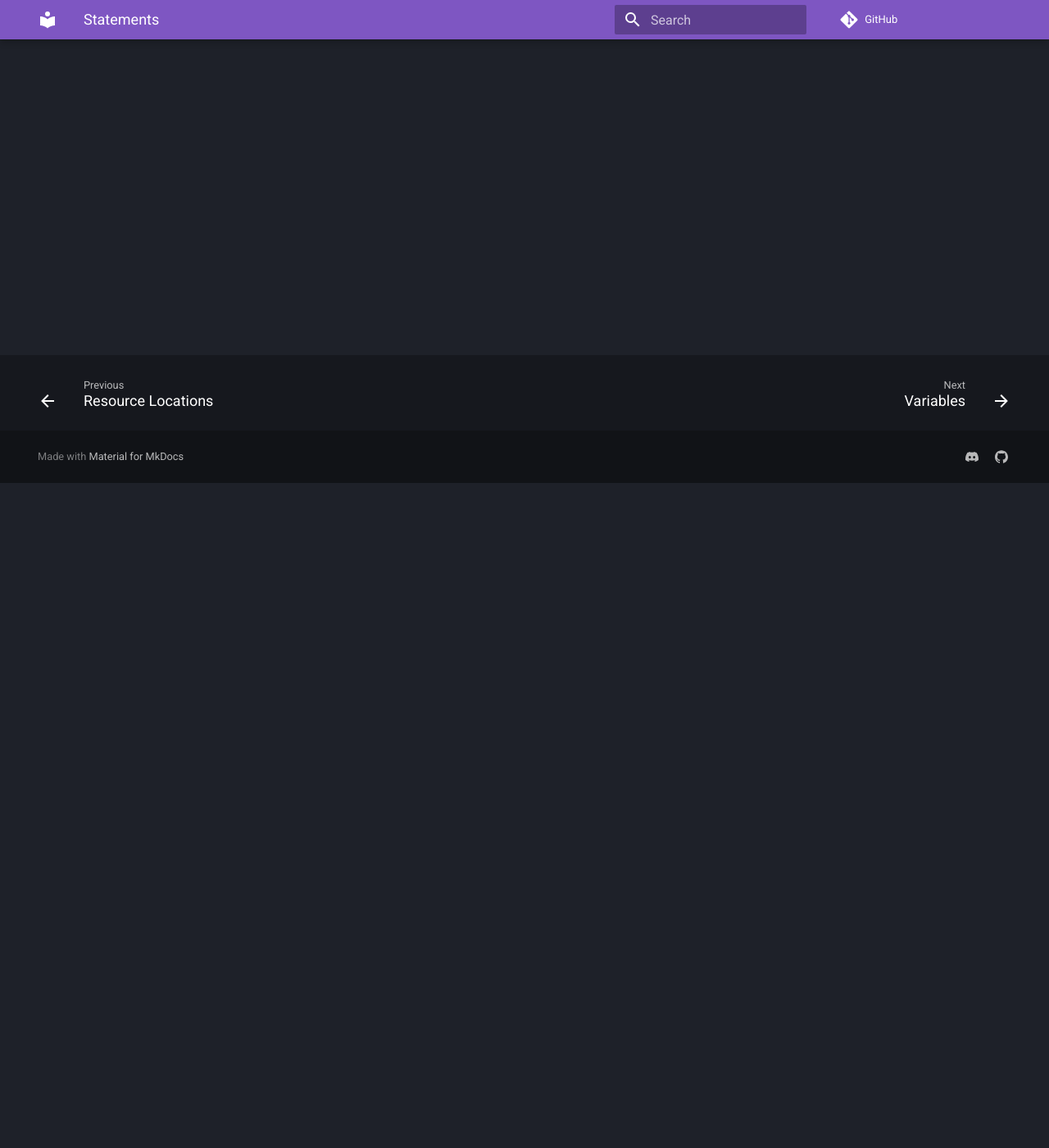
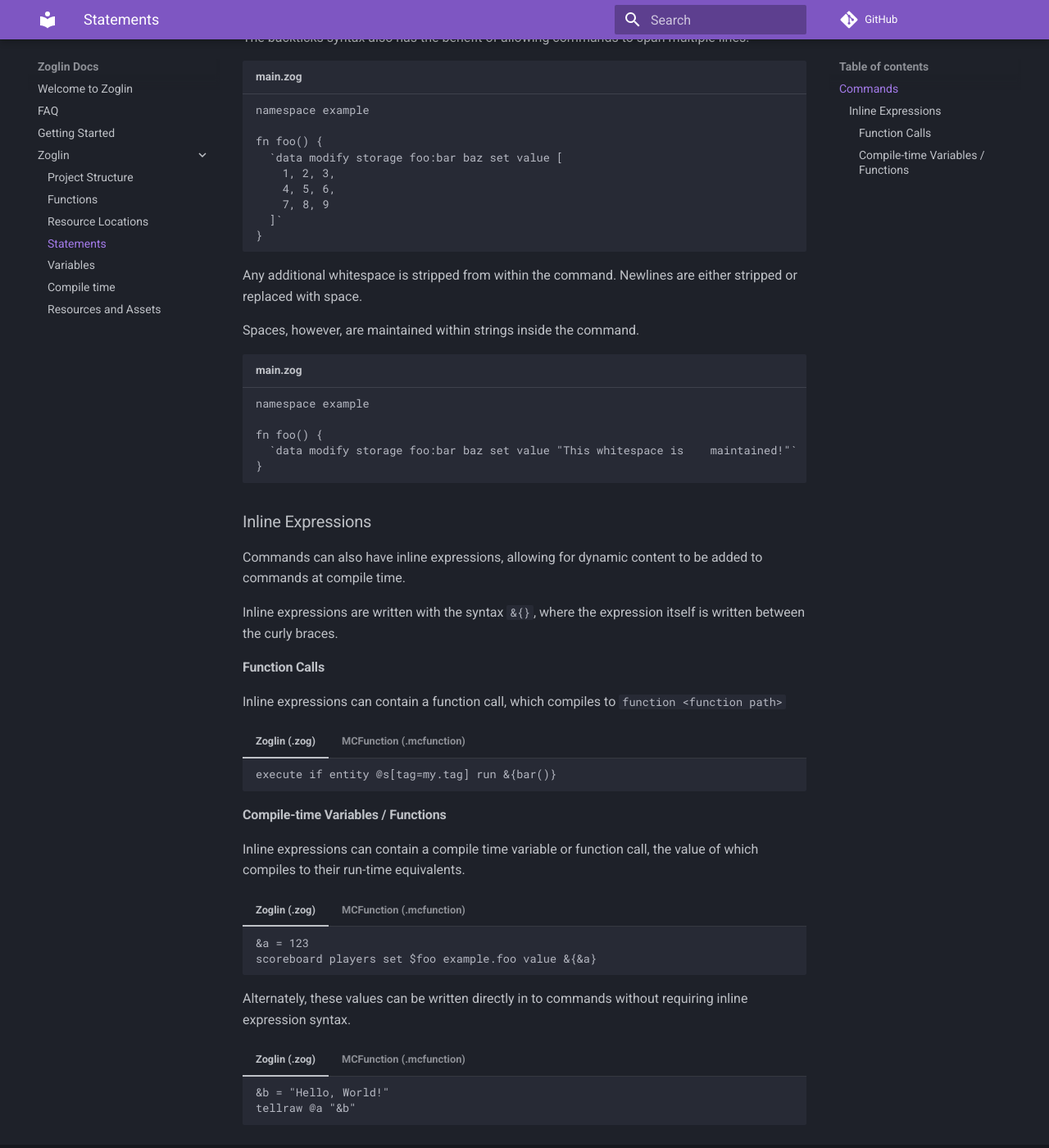
Before and after one commit to GMDU/zoglin, an MkDocs documentation site: the page built from docs/zoglin/statements.md, in a window 1280 px wide and 1400 px high, scrolled down 811 px. Shown: the whole window at 82% size. Built offline with MkDocs 1.6.1 and Material for MkDocs 9.7.7, drawn with Linux system fonts in a browser that asks for light colours; comment, search, counter and statistics services are not loaded; some of the changed text lies outside the part shown.

Commit message:
feat(docs): document resource locations, start work on documenting statements

````diff
--- a/docs/zoglin/statements.md
+++ b/docs/zoglin/statements.md
@@ -1 +1,95 @@
 # Statements
+Statements are the contents of a function body, and compile in to lines of MCFunction code.
+
+## Commands
+In Zoglin, most commands can be written directly as they would be in MCFunction.
+They compile directly to commands within the function.
+
+```zoglin title="main.zog"
+namespace example
+
+fn foo() {
+  data modify storage example:foo/bar set value "Hello, World!"
+}
+```
+
+There are a couple of exceptions, such as with `return`, where the command might conflict with a keyword.
+
+To resolve such cases, a command literal syntax also exists, which allows commands to be written inside backticks.
+```zoglin title="main.zog"
+namespace example
+
+fn foo() {
+  `return 123`
+}
+```
+
+The backticks syntax also has the benefit of allowing commands to span multiple lines.
+```zoglin title="main.zog"
+namespace example
+
+fn foo() {
+  `data modify storage foo:bar baz set value [
+    1, 2, 3,
+    4, 5, 6,
+    7, 8, 9
+  ]`
+}
+```
+
+Any additional whitespace is stripped from within the command. Newlines are either stripped or replaced with space.
+
+Spaces, however, are maintained within strings inside the command.
+```zoglin title="main.zog"
+namespace example
+
+fn foo() {
+  `data modify storage foo:bar baz set value "This whitespace is    maintained!"`
+}
+```
+
+### Inline Expressions
+Commands can also have inline expressions, allowing for dynamic content to be added to commands at
+compile time.
+
+Inline expressions are written with the syntax `&{}`, where the expression itself is written between
+the curly braces.
+
+#### Function Calls
+Inline expressions can contain a function call, which compiles to `function <function path>`
+=== "Zoglin (.zog)"
+    ```zoglin
+    execute if entity @s[tag=my.tag] run &{bar()}
+    ```
+
+=== "MCFunction (.mcfunction)"
+    ```mcfunction
+    execute if entity @s[tag=my.tag] run function example:bar
+    ```
+
+#### Compile-time Variables / Functions
+Inline expressions can contain a compile time variable or function call,
+the value of which compiles to their run-time equivalents.
+=== "Zoglin (.zog)"
+    ```zoglin
+    &a = 123
+    scoreboard players set $foo example.foo value &{&a}
+    ```
+
+=== "MCFunction (.mcfunction)"
+    ```mcfunction
+    scoreboard players set $foo example.foo value 123
+    ```
+
+Alternately, these values can be written directly in to commands without
+requiring inline expression syntax.
+=== "Zoglin (.zog)"
+    ```zoglin
+    &b = "Hello, World!"
+    tellraw @a "&b"
+    ```
+
+=== "MCFunction (.mcfunction)"
+    ```mcfunction
+    tellraw @a "Hello, World!"
+    ```
````
Also changed, not shown: docs/faq.md (+20 -0 lines), docs/zoglin/resource-locations.md (+23 -3 lines).
